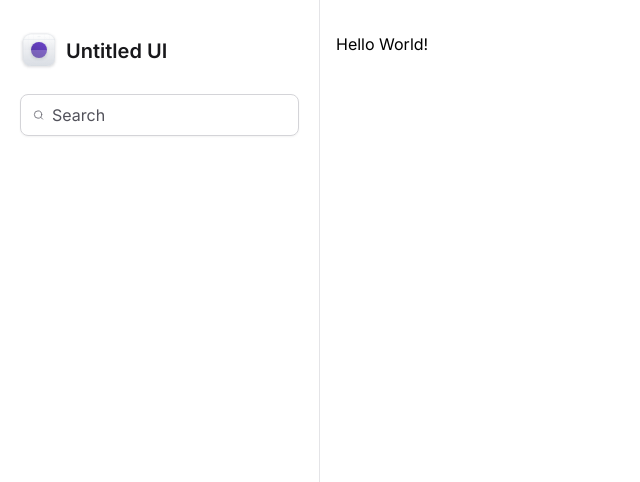
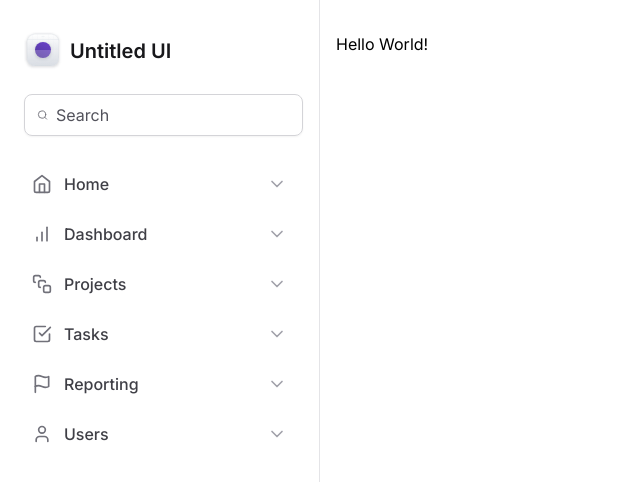
Before and after one commit to rodrrigodev/tailwindcss, a Next.js app: page / in a window 1280 px wide. Shown: the top 482 px of the page, without its empty margins (0-640 px from the left). Built offline with nearby package versions, Linux system fonts and the light colour scheme.

Commit message:
navigation menu

```diff
--- /dev/null
+++ b/src/components/MainNavigation/NavItem.tsx
@@ -0,0 +1,17 @@
+import { ChevronDown } from "lucide-react"
+import { ElementType } from "react"
+
+export interface NavItemProps{
+    title: string,
+    icon: ElementType
+}
+
+export function NavItem({ title, icon: Icon }: NavItemProps){
+    return(
+        <a href="" className="group flex items-center gap-3 rounded px-3 py-2 hover:bg-violet-50">
+        <Icon className="h-8 w-5 text-zinc-500"/>
+        <span className="font-medium text-zinc-700 group-hover:text-violet-500">{title}</span>
+        <ChevronDown className="h-5 w-5 ml-auto text-zinc-400 group-hover:text-violet-300"/>
+    </a>
+    )
+}
--- /dev/null
+++ b/src/components/MainNavigation/index.tsx
@@ -0,0 +1,15 @@
+import { BarChart, CheckSquare, Flag, Home, SquareStack, User } from "lucide-react";
+import { NavItem } from "./NavItem";
+
+export function MainNavigation(){
+    return(
+        <nav className="space-y-0.5">
+         <NavItem title="Home" icon={Home}/>
+         <NavItem title="Dashboard" icon={BarChart}/>
+         <NavItem title="Projects" icon={SquareStack}/>
+         <NavItem title="Tasks" icon={CheckSquare}/>
+         <NavItem title="Reporting" icon={Flag}/>
+         <NavItem title="Users" icon={User}/>
+        </nav>
+    )
+}
--- a/src/components/Sidebar/Logo.tsx
+++ b/src/components/Sidebar/Logo.tsx
@@ -1,6 +1,6 @@
 export function Logo() {
   return (
-    <strong className="flex items-center gap-2 text-xl font-semibold text-zinc-900">
+    <strong className="flex items-center gap-2 text-xl font-semibold text-zinc-900 mx-1">
       <svg
         width={38}
         height={38}
--- a/src/components/Sidebar/index.tsx
+++ b/src/components/Sidebar/index.tsx
@@ -1,15 +1,18 @@
 import { Search } from 'lucide-react'
 import { Logo } from './Logo'
+import { MainNavigation } from '../MainNavigation'
 
 export default function Sidebar() {
   return (
     <aside className="border-r border-zinc-200 px-5 py-8 space-y-6">
       <Logo />
 
-      <div className="flex  w-full items-center gap-2 rounded-lg border border-zinc-300 px-3 py-2 shadow-sm">
+      <div className="flex w-full items-center gap-2 rounded-lg border border-zinc-300 px-3 py-2 shadow-sm mx-1">
         <Search className="h-5 w-5 text-zinc-500"/>
         <input className="flex-1 border-0 bg-transparent p-0 text-zinc-900 placeholder-zinc-600" placeholder="Search"/>
       </div>
+
+      <MainNavigation/>
     </aside>
   )
 }
```
Also changed, not shown: .eslintrc.json.
